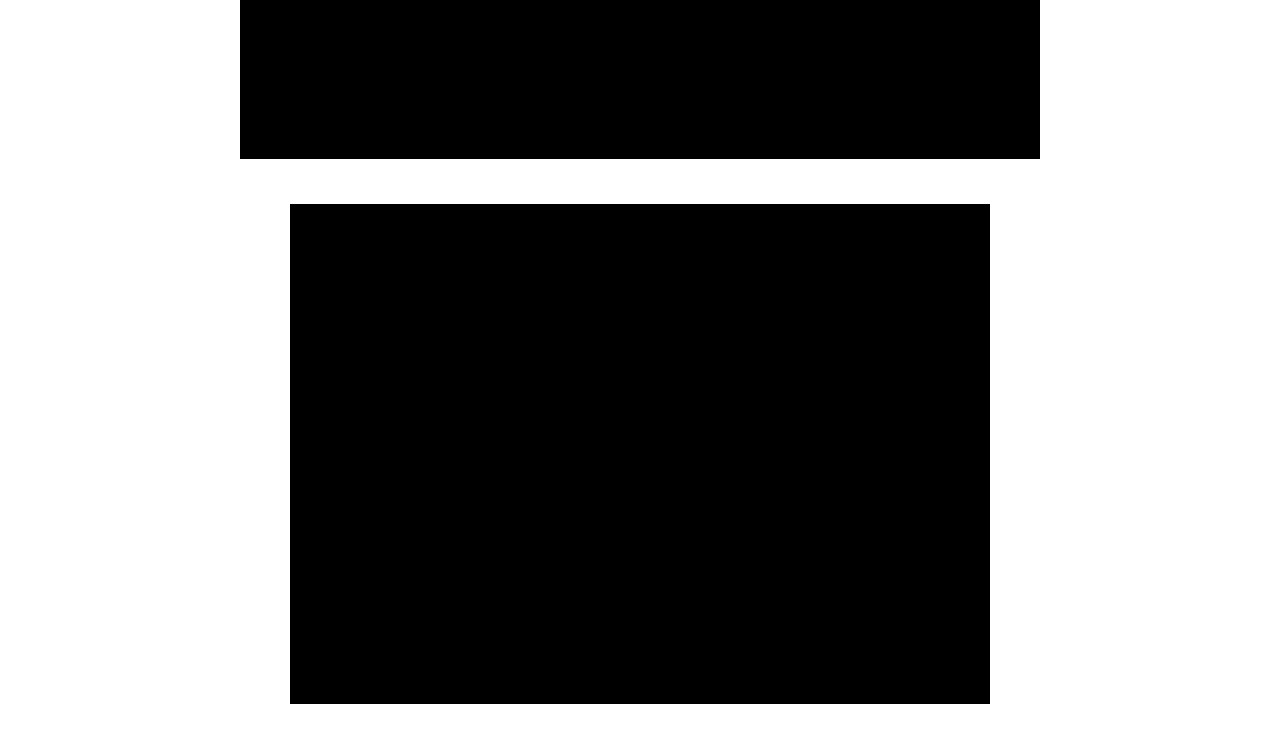
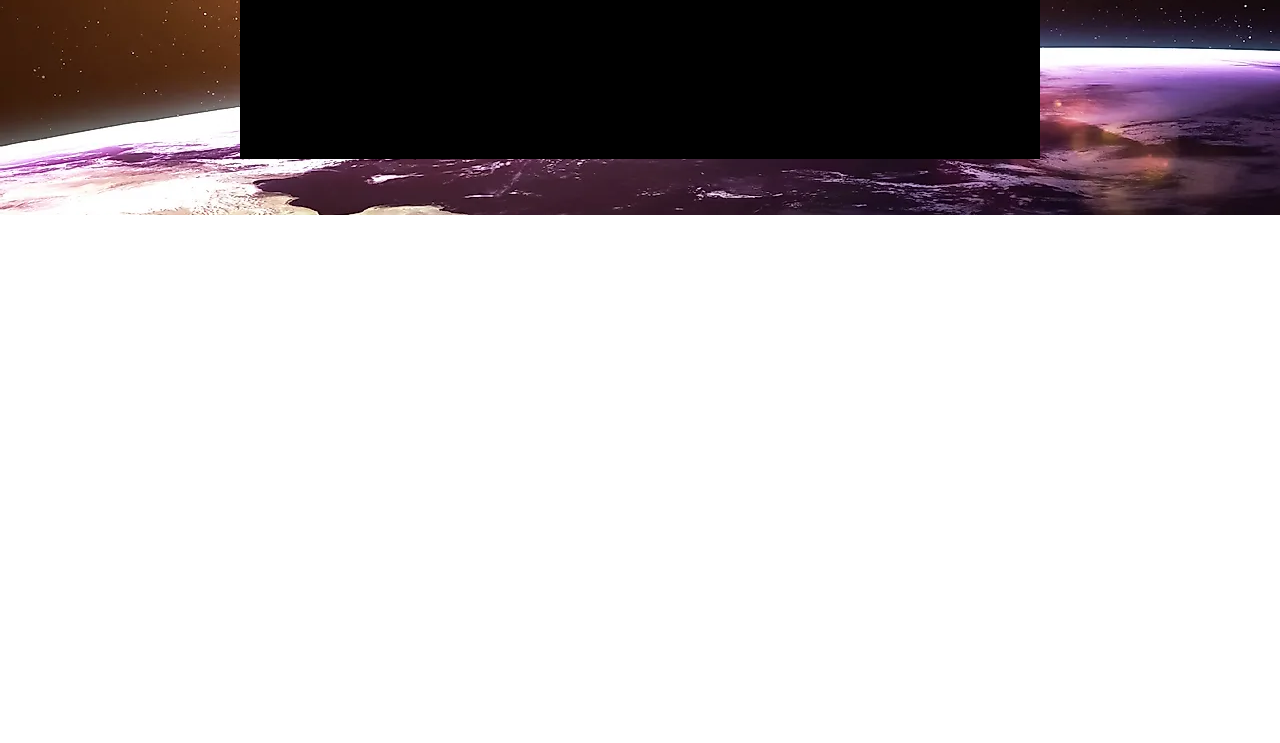
Before and after one commit to JKauffman27/project3, a plain HTML site: page map.html in a window 1280 px wide. Shown: the part 585-1328 px from the top of the page. After the commit the page ends 800 px from the top, so only its background shows below. Drawn offline with Linux system fonts and the light colour scheme; some packages are replaced by stand-ins of ours; files that its build step writes are made by us from their sources; a web font is replaced by a local one.

Commit message:
small but necessary fixes

```diff
--- a/css/style.css
+++ b/css/style.css
@@ -160,7 +160,7 @@ section img {
   margin-bottom: 10px;
 }
 
-#map_body {
+#map_page {
   background-image: url("../images/solarsystem.png");
 }
 
--- a/map.html
+++ b/map.html
@@ -5,11 +5,14 @@
   <title>Map</title>
   <link rel="stylesheet" type="text/css" href="css/reset.css">
   <link rel="stylesheet" href="style.css">
+  <link rel="preconnect" href="https://fonts.googleapis.com">
   <link href="https://fonts.googleapis.com/css2?family=Lato&family=Tilt+Neon&display=swap" rel="stylesheet">
   <script src="https://maps.googleapis.com/maps/api/js?key=AIzaSyBM1F-BpX660SBK3-Vw9O9f7AEvTAIH8rI&callback=initMap"></script>
   <script defer src="js/map.js"></script>
 </head>
+
 <body id="map_page">
+
   <header>
     <nav>
       <ul>
@@ -20,10 +23,12 @@
       </ul>
     </nav>
   </header>
+
   <h1 id="maptitle">My Map</h1>
     <div id="wrapper">
+      <div id="canvas"></div>
     </div>
-    <div id="canvas">
-    </div>
+
 </body>
+
 </html>
```
